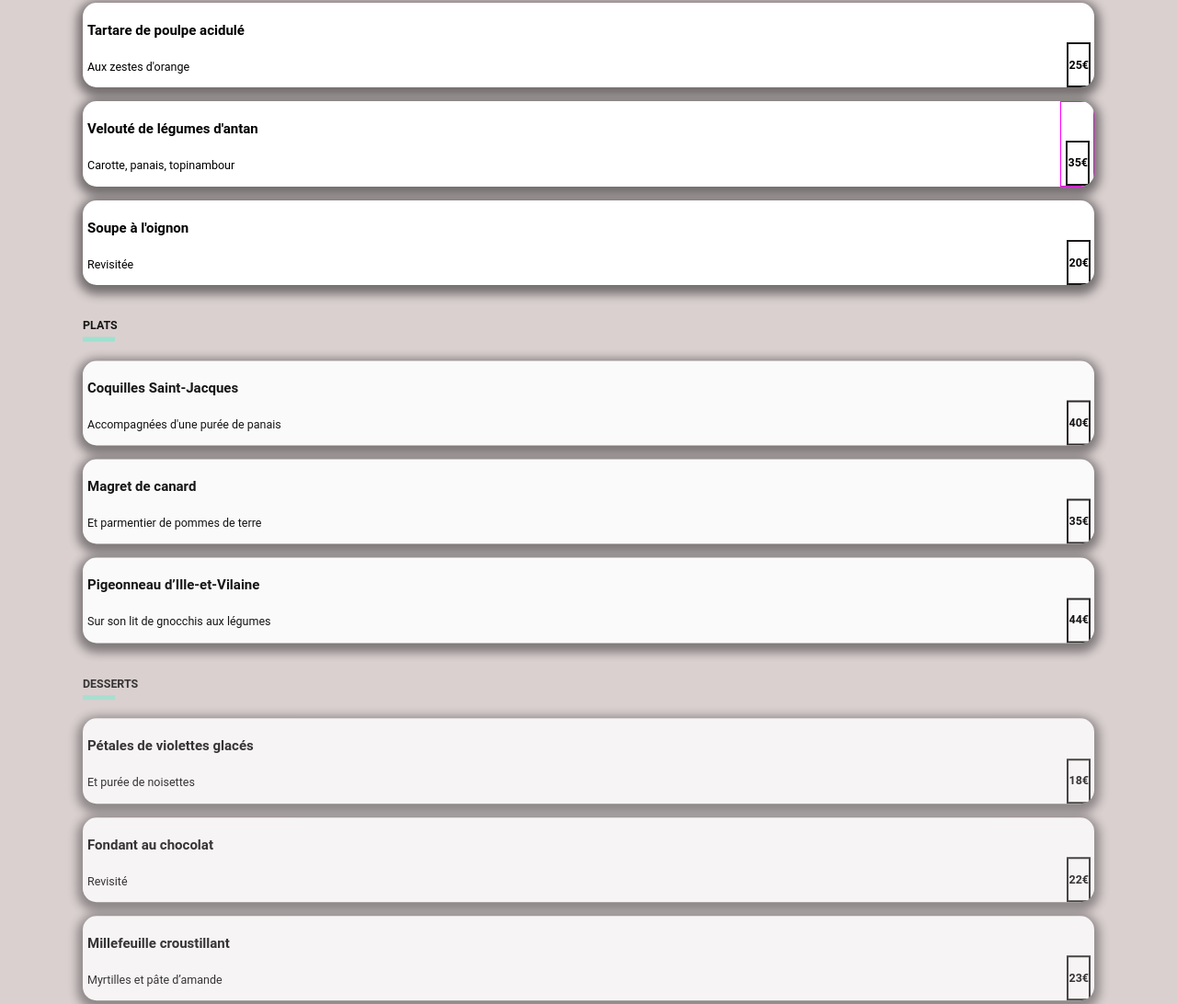
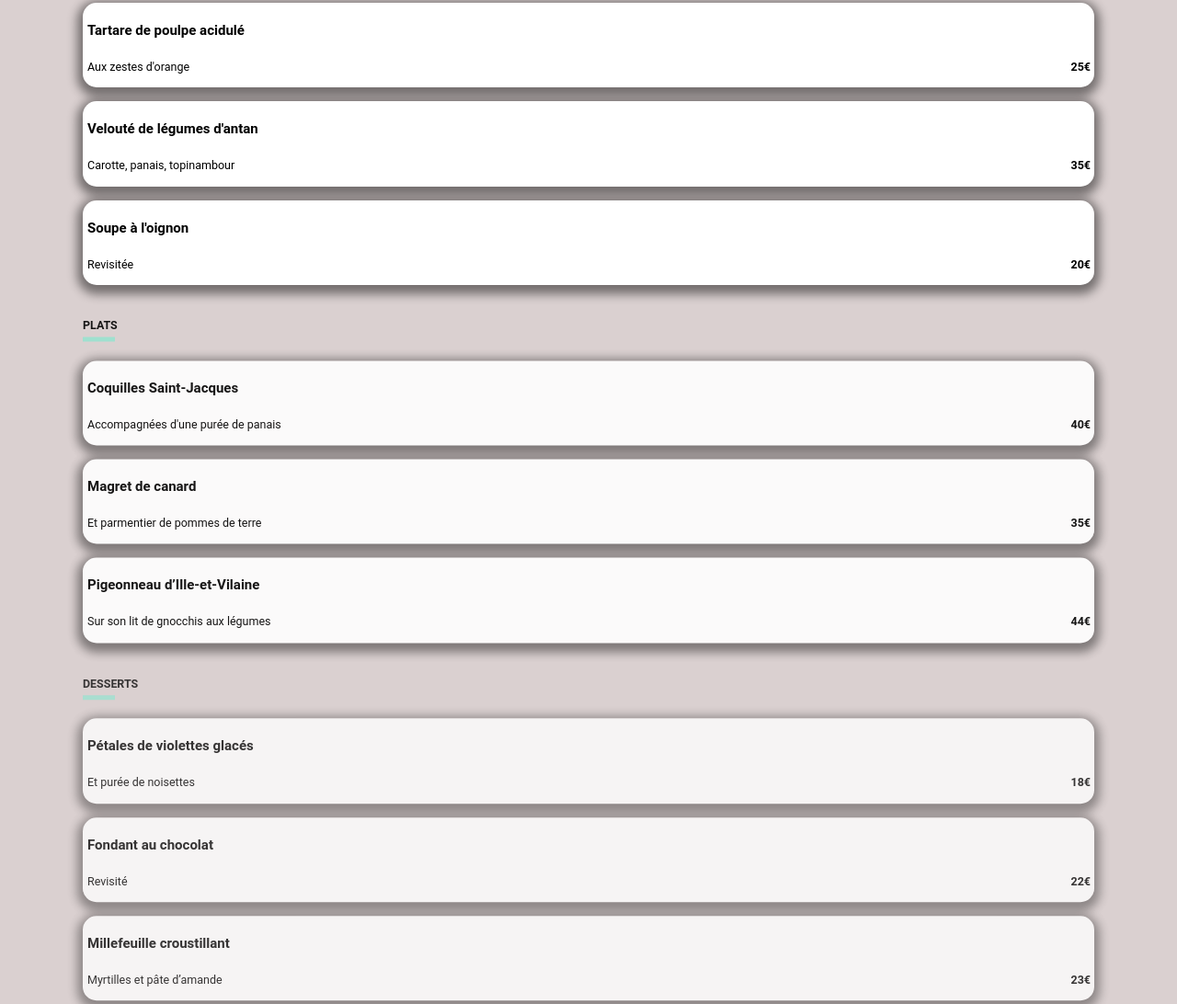
Before and after one commit to ana2854/AnaNasta_3_22042021, a website: page a-la-francaise.html in a window 1280 px wide. Shown: the part 490-1582 px from the top of the page at 92% size. Drawn offline with Linux system fonts and the light colour scheme; a web font is replaced by a local one.

Commit message:
essai croix sans bordure

```diff
--- a/a-la-francaise.html
+++ b/a-la-francaise.html
@@ -92,10 +92,15 @@
                                     <p class="presentation__description">Aux zestes d'orange</p>
                                 </div>
 
+                                <div class="boite">
                                     <div class="prix">
                                         <p>25€</p>
                                     </div>
-                                  <!--<i class="fas fa-check-circle"></i>-->
+
+                                    <div class="checked">
+                                         <i class="fas fa-check-circle"></i>
+                                    </div>
+                                </div>
                         </div>
 
 
@@ -127,10 +132,17 @@
                                     <p class="presentation__description">Revisitée</p>
                                 </div>
 
+                                <div class="boite">
+
                                     <div class="prix">
                                         <p>20€</p>
                                     </div>
-                                  <!--<i class="fas fa-check-circle"></i>-->
+
+                                    <div class="checked">
+                                        <i class="fas fa-check-circle"></i>
+                                    </div>
+                                </div>
+
                             </div>
 
                 </div>
@@ -146,11 +158,17 @@
                                 <p class="presentation__description">Accompagnées d'une purée de panais</p>
                             </div>
 
+                            <div class="boite">
+
                                 <div class="prix">
                                     <p>40€</p>
                                 </div>
-                              <!--<i class="fas fa-check-circle"></i>-->
 
+                                <div class="checked">
+                                    <i class="fas fa-check-circle"></i>
+                                </div>
+
+                            </div>
                     </div>
 
                         <div class="menus__intitule">
@@ -160,10 +178,18 @@
                                 <p class="presentation__description">Et parmentier de pommes de terre</p>
                             </div>
 
+                            <div class="boite">
+
                                 <div class="prix">
                                     <p>35€</p>
                                 </div>
-                              <!--<i class="fas fa-check-circle"></i>-->
+
+                                <div class="checked">
+                                    <i class="fas fa-check-circle"></i>
+                                </div>
+
+                            </div>
+
                         </div>
 
                         <div class="menus__intitule">
@@ -173,10 +199,17 @@
                                 <p class="presentation__description">Sur son lit de gnocchis aux légumes</p>
                             </div>
 
+                            <div class="boite">
+
                                 <div class="prix">
                                     <p>44€</p>
                                 </div>
-                                  <!--<i class="fas fa-check-circle"></i>-->
+
+                                <div class="checked">
+                                  <i class="fas fa-check-circle"></i>
+                                </div>
+
+                            </div>
                         </div>
 
                 </div>
@@ -185,16 +218,24 @@
                     <h5 class="menus-section-titre">DESSERTS</h5> <!--surlignage en verte menthe-->
 
                     <div class="menus__intitule">
+
                         <div class="presentation">
                                 <h4 class="presentation__titre">Pétales de violettes glacés</h4>
                                 <p class="presentation__description">Et purée de noisettes</p>
 
                         </div>
 
+                        <div class="boite">
+
                             <div class="prix">
                                     <p>18€</p>
                             </div>
-                              <!--<i class="fas fa-check-circle"></i>-->
+
+                            <div class="checked">
+                                    <i class="fas fa-check-circle"></i>
+                            </div>
+
+                        </div>
                     </div>
 
 
@@ -204,22 +245,36 @@
                             <p class="presentation__description">Revisité</p>
                         </div>
 
+                        <div class="boite">
+
                             <div class="prix">
                                 <p>22€</p>
                             </div>
-                              <!--<i class="fas fa-check-circle"></i>-->
+
+                            <div class="checked">
+                                <i class="fas fa-check-circle"></i>
+                            </div>
+                        </div>
+
                     </div>
 
                     <div class="menus__intitule">
+
                         <div class="presentation">
                             <h4 class="presentation__titre">Millefeuille croustillant</h4>
                             <p class="presentation__description">Myrtilles et pâte d’amande</p>
                         </div>
 
+                        <div class="boite">
                             <div class="prix">
                                 <p>23€</p>
                             </div>
-                              <!--<i class="fas fa-check-circle"></i>-->
+
+                            <div class="checked">
+                              <i class="fas fa-check-circle"></i>
+                            </div>
+                        </div>
+
                     </div>
 
                 </div>
--- a/sass/components/_cross.scss
+++ b/sass/components/_cross.scss
@@ -25,7 +25,7 @@
       overflow: hidden;
 
 
-      width: 0;
+      width: 0px;
       float: none;
 
       transition: 1s;
--- a/sass/pages/_containerMenus.scss
+++ b/sass/pages/_containerMenus.scss
@@ -149,7 +149,7 @@ padding: 8px 10px 70px 10px;
 .boite {
     display: flex;
     flex-direction: row;
-    border:0.5px solid rgb(255, 0, 255);
+
 }
 
 
@@ -159,5 +159,5 @@ padding: 8px 10px 70px 10px;
     margin-right: 4px;
 
 
-    border:2px solid rgb(26, 24, 24);
+
 }
```
Also changed, not shown: public/main.css, 1 other file. Lines whose indentation alone changed are shown as unchanged.
